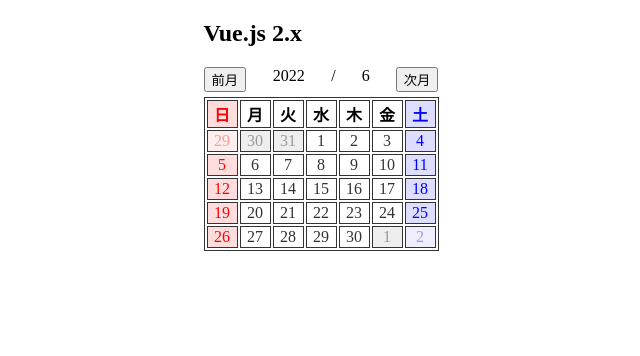
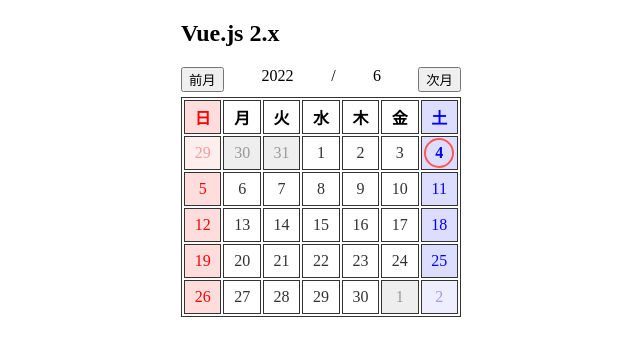
Before and after one commit to niroe5tar64/vue-calender, a Vue app: page / in a window 1280 px wide. Shown: the top 356 px of the page, without its empty margins (319-959 px from the left). Built offline with nearby package versions, Linux system fonts and the light colour scheme.

Commit message:
add: 今日の日付を丸で囲む

```diff
--- a/src/components/vue2/CalenderHead.vue
+++ b/src/components/vue2/CalenderHead.vue
@@ -34,6 +34,7 @@
 tr {
   text-align: center;
   th {
+    height: 30px;
     border: 1px solid #333;
   }
   .saturday {
--- a/src/components/vue2/CalenderRow.vue
+++ b/src/components/vue2/CalenderRow.vue
@@ -9,7 +9,9 @@
         'this-month': isThisMonth(d, week),
       }"
     >
-      {{ d.day }}
+      <div :class="{ today: d.isToday() }">
+        {{ d.day }}
+      </div>
     </td>
   </tr>
 </template>
@@ -59,6 +61,20 @@
         background: #fee;
       }
     }
+    div {
+      height: 30px;
+      width: 30px;
+      line-height: 30px;
+      margin: auto;
+      &.today {
+        height: 26px;
+        width: 26px;
+        line-height: 26px;
+        border-radius: 50%;
+        border: 2px solid #f55;
+        font-weight: bold;
+      }
+    }
   }
 }
 </style>
--- a/src/components/vue2/Vue2Calender.vue
+++ b/src/components/vue2/Vue2Calender.vue
@@ -17,7 +17,7 @@
 <style lang="scss" scoped>
 section.vue2 {
   display: block;
-  width: 235px;
+  width: 280px;
   margin: 0 auto;
 }
 </style>
--- a/src/days/Day.js
+++ b/src/days/Day.js
@@ -39,4 +39,12 @@
   isSunday() {
     return this.dayOfWeek === 0;
   }
+  isToday() {
+    const today = new Date();
+    return (
+      this.day === today.getDate() &&
+      this.month === today.getMonth() + 1 &&
+      this.year === today.getFullYear()
+    );
+  }
 }
```
